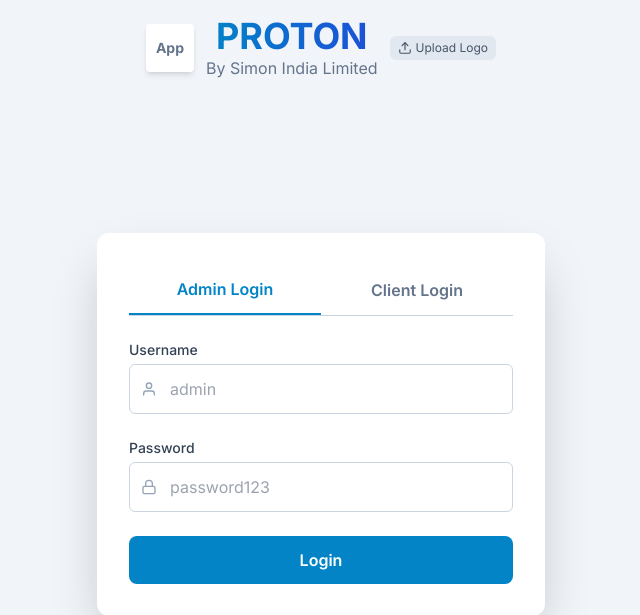
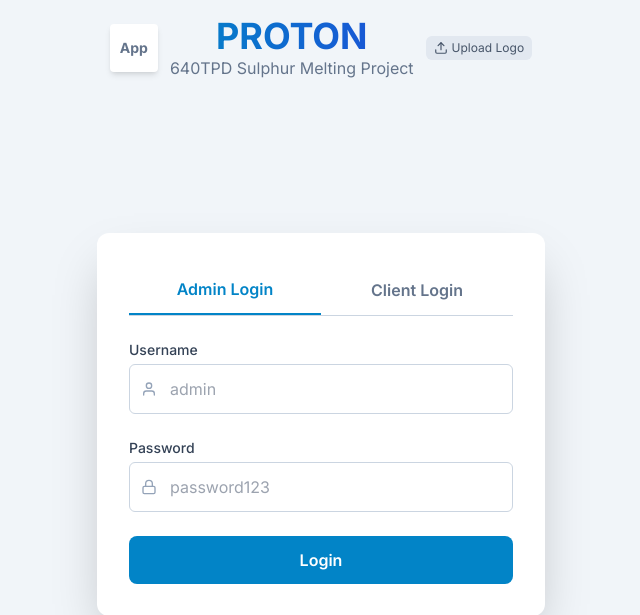
Before and after one commit to prabhatsingh03/project-control-tower, a Flask app: page / in a window 1280 px wide. Shown: the top 615 px of the page, without its empty margins (319-959 px from the left). Run offline with Flask 3, Linux system fonts and the light colour scheme; some libraries are stand-ins or nearby versions.

Commit message:
Update index.html

```diff
--- a/templates/index.html
+++ b/templates/index.html
@@ -481,8 +481,8 @@
 
         // --- Configuration & Constants ---
         const APP_TITLE = "PROTON ";
-        const APP_TITLE2= " 640TPD Sulphur Melting Project"
-        const APP_SUBTITLE = "By Simon India Limited";
+        const APP_TITLE2= " By Simon India Limited"
+        const APP_SUBTITLE = "640TPD Sulphur Melting Project";
         const LOCAL_STORAGE_KEY = 'aiProjectControlTowerTasks_v6_dynamic';
         const AUTH_STORAGE_KEY = 'aiProjectControlTowerAuth_v1';
         const ADMIN_USERNAME = "admin";
```
